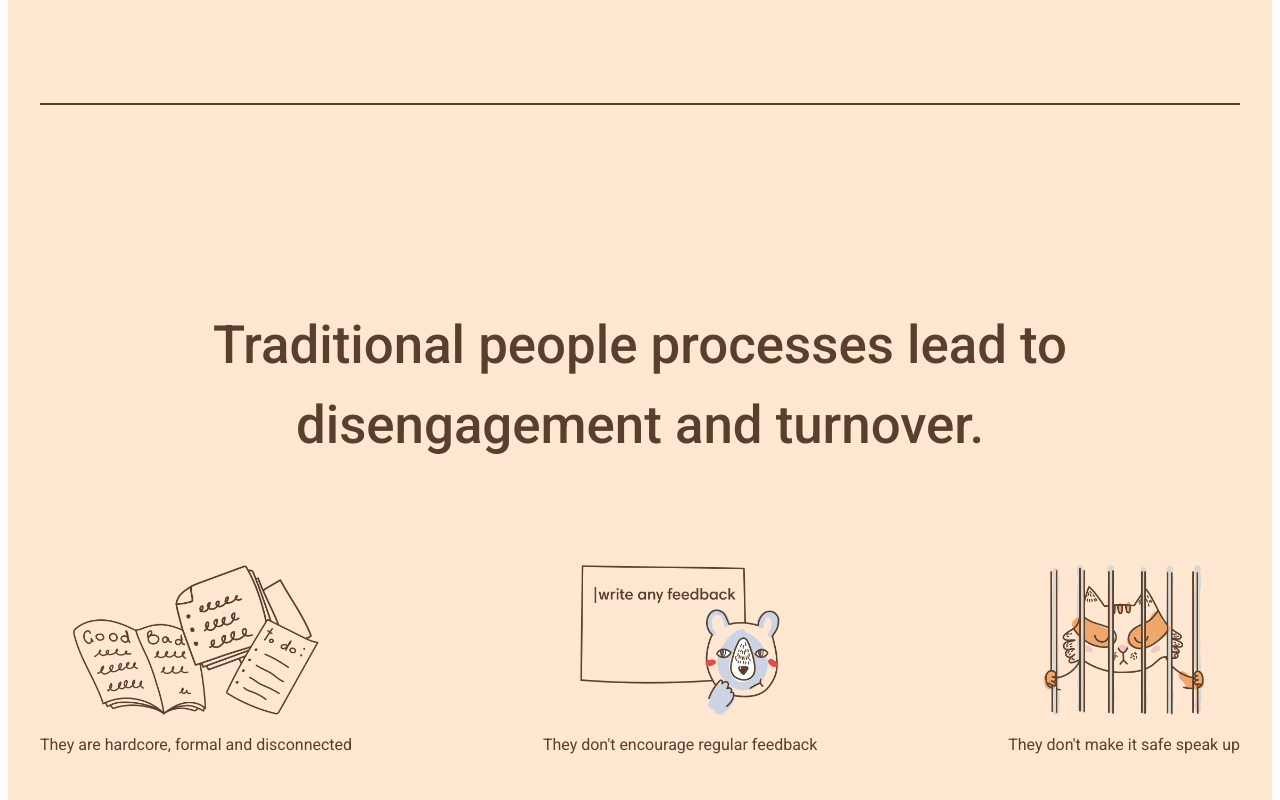
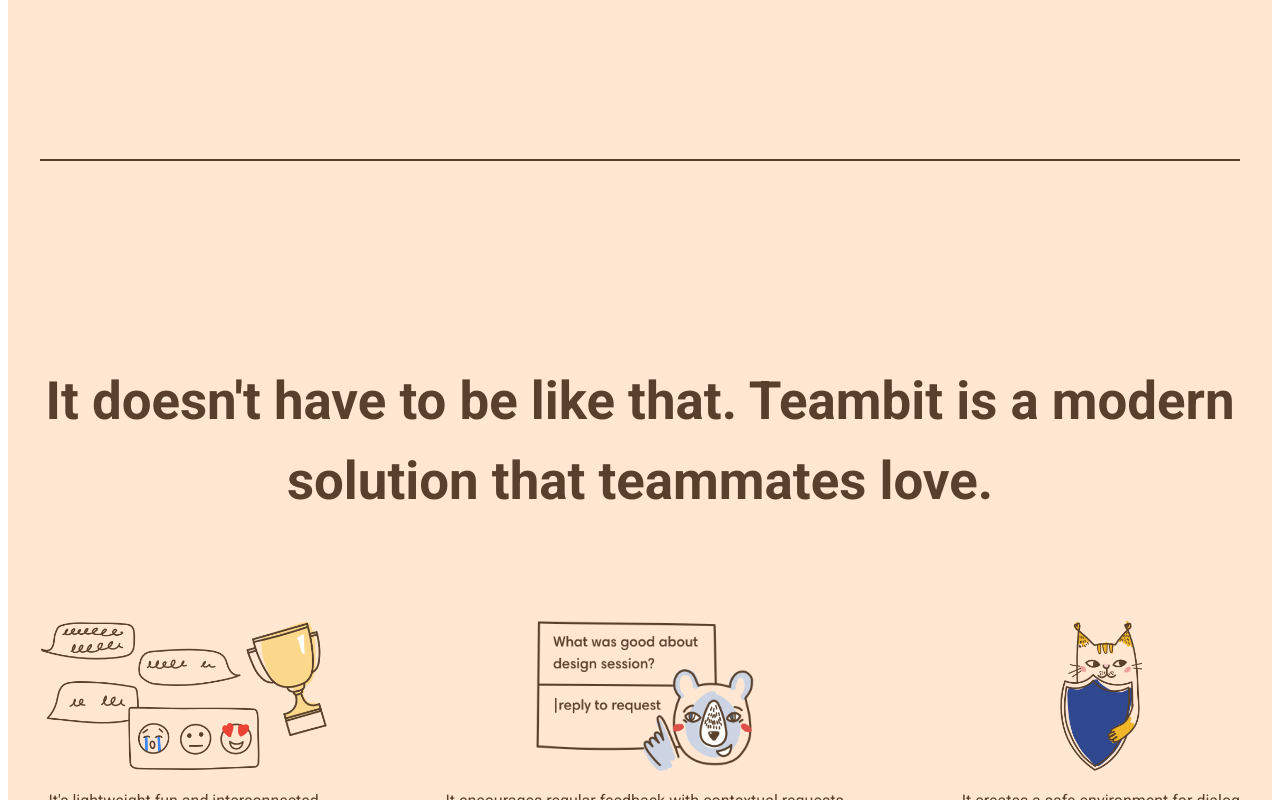
Before and after one commit to peppe-p/node-sass-teambit, a website: page index.html in a window 1280 px wide. Shown: the part 2000-2800 px from the top of the page. Drawn offline with Linux system fonts and the light colour scheme.

Commit message:
complete rabbit div

```diff
--- a/index.html
+++ b/index.html
@@ -82,23 +82,25 @@
                 <hr>
 
                 <div class="rabbit_2">
-                    <h2>Traditional people processes lead to disengagement and turnover.</h2>
+                    <h2>It doesn't have to be like that. Teambit is a modern solution that teammates love.</h2>
                     <div class="col3">
                         <div>
-                            <img src="./dist/img/hardcore.png" alt="">
-                            <p>They are hardcore, formal and disconnected</p>
+                            <img src="./dist/img/lightweight.png" alt="">
+                            <p>It's lightweight fun and interconnected</p>
                         </div>
                         <div>
-                            <img src="./dist/img/nofeedback.png" alt="">
-                            <p>They don't encourage regular feedback</p>
+                            <img src="./dist/img/feedbacksuggestions.png" alt="">
+                            <p>It encourages regular feedback with contextual requests</p>
                         </div>
                         <div>
-                            <img src="./dist/img/notsafe.png" alt="">
-                            <p>They don't make it safe speak up</p>
+                            <img src="./dist/img/safe.png" alt="">
+                            <p>It creates a safe environment for dialog</p>
                         </div>
                     </div>
-                    <img src="./dist/img/before.png" alt="">
+                    <img src="./dist/img/after.png" alt="">
                 </div>
+
+                <h2>Here is how it works</h2>
             </div>
         </div>
     </main>
--- a/src/partials/_main.scss
+++ b/src/partials/_main.scss
@@ -4,6 +4,12 @@
 
     & hr {
         margin: 200px 0;
+    }
+
+    & h2 {
+        margin: 100px 0;
+        text-align: center;
+        font-weight: 600;
     }
 }
 
```
Also changed, not shown: dist/css/style.css.
